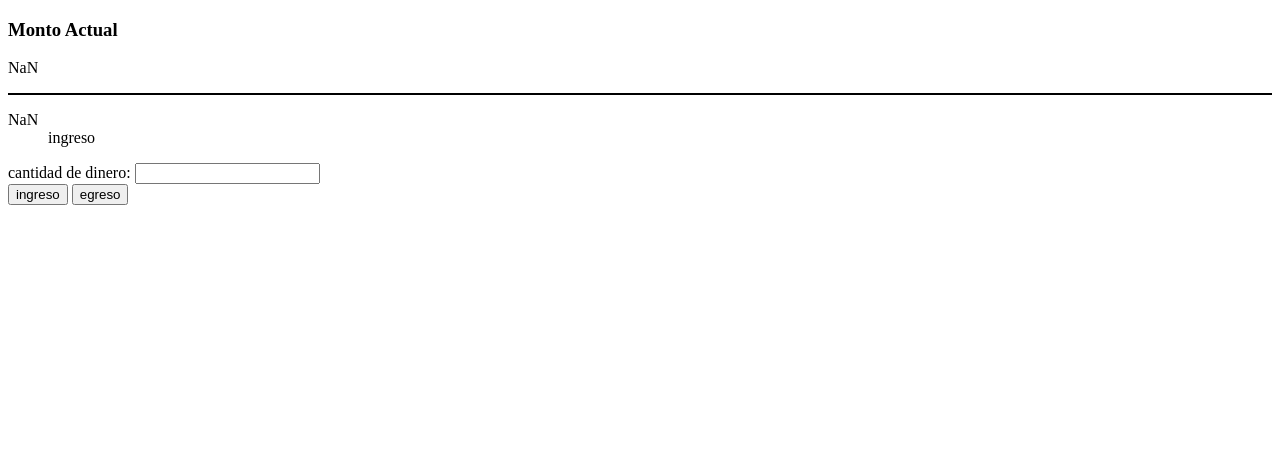
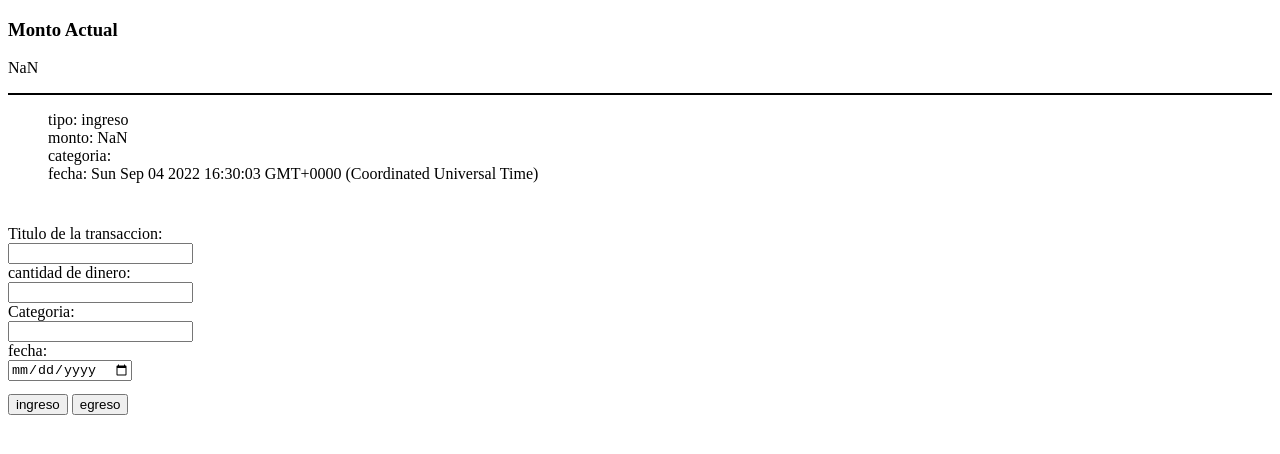
Before and after one commit to DwijanX/PocketGuarda-PracticaIngeSoft, a website with bundled scripts: page index.html in a window 1280 px wide. Both pictures are taken after a click on the button "ingreso". Built offline with nearby package versions, Linux system fonts and the light colour scheme.

Commit message:
added some input fields and deployed on transaction list

```diff
--- a/Source/TransactionManager.js
+++ b/Source/TransactionManager.js
@@ -13,16 +13,24 @@ function LoadPhantom(TransacionListBlock)
 {
     TransacionList.innerHTML='<img src="./Assets/Fantasmin.png" alt="Fantasma">'
 }
-function getHtmldtTransaction(monto,tipo)
+function getHtmldtTransaction(Transaction)
 {
-    return "<dt>"+monto+"</dt>"+"<dd>"+tipo+"</dd>";
+    let ans='<dt><span id="title">'+Transaction["titulo"]+'</span></dt>'
+    Object.keys(Transaction).forEach((TransactionField)=>
+    {
+        if (TransactionField!="titulo")
+        {
+            ans+="<dd>"+TransactionField+": "+Transaction[TransactionField]+"</dd>"
+        }
+    })
+    return ans;
 }
 function getTransactionListHTMLAnswer()
 {
     let InnerHtmlans="<dl>"
     for(let i=0;i<TransactionsList.length;i++)
     {
-        InnerHtmlans+=getHtmldtTransaction(TransactionsList[i]["monto"],TransactionsList[i]["tipo"])
+        InnerHtmlans+=getHtmldtTransaction(TransactionsList[i])
     }
     if (InnerHtmlans!="<dl>")
     {
@@ -57,9 +65,9 @@ function updateMonto(transaccion, bloqueMonto)
     }
     bloqueMonto.innerHTML = montoActual;
 }
-function addTransaction(monto, tipo, bloqueMonto,TransactionListBlock)
+function addTransaction(monto, tipo,titulo,categoria,fecha, bloqueMonto,TransactionListBlock)
 {
-    let dict = {'tipo':tipo,'monto':monto}
+    let dict = {'tipo':tipo,'monto':monto,'titulo':titulo,'categoria':categoria,'fecha':fecha}
     updateMonto(dict, bloqueMonto)
     TransactionsList.push(dict)
     loadTransactions(TransactionListBlock)
--- a/Source/presenter.js
+++ b/Source/presenter.js
@@ -2,26 +2,32 @@ import {getMonto, addTransaction,loadTransactions} from "./TransactionManager.js
 
 const ingreso = document.querySelector("#ingreso");
 const egreso = document.querySelector("#egreso");
+const CampoMonto = document.getElementById("MontoField");
 
-const transaccion = document.querySelector("#transaccion");
-const CampoMonto = document.getElementById("MontoField");
 const TransacionList = document.getElementById("TransacionList");
+const montoTransaccion = document.querySelector("#montoTransaccion");
+const tituloTransaccion = document.querySelector("#tituloTransaccion");
+const categoriaInput = document.getElementById("categoriaInput");
+const fechaInput = document.getElementById("fechaInput");
+
+
+function addNewTransaction(type)
+{
+    let dinero = Number.parseInt(montoTransaccion.value)
+    let titulo = tituloTransaccion.value
+    let categoria = categoriaInput.value
+    let fecha = Date(fechaInput.value)
+    addTransaction(dinero,type,titulo,categoria,fecha,CampoMonto,TransacionList)
+}
 
 ingreso.addEventListener("click", (event) => {
     event.preventDefault();
-
-    let dinero = Number.parseInt(transaccion.value)
-    addTransaction(dinero,"ingreso",CampoMonto,TransacionList)
-
+    addNewTransaction("ingreso")
 });
 
 egreso.addEventListener("click", (event) => {
     event.preventDefault();
-
-    let dinero = Number.parseFloat(transaccion.value)
-    addTransaction(dinero,"egreso",CampoMonto,TransacionList)
-
-
+    addNewTransaction("egreso")
 });
 
 function LoadFunction()
--- a/index.html
+++ b/index.html
@@ -17,10 +17,17 @@
         <section id="TransacionList">
 
         </section>
-        <section id="transaccionTotal">
-            <label for="transaccion">cantidad de dinero:</label>
-            <input type="number" id="transaccion" />
+        <section id="transaccionInputFields">
+            <label for="tituloTransaccion">Titulo de la transaccion:</label>
+            <input type="text" id="tituloTransaccion" />
+            <label for="montoTransaccion">cantidad de dinero:</label>
+            <input type="number" id="montoTransaccion" />
+            <label for="categoriaInput">Categoria:</label>
+            <input type="text" id="categoriaInput" />
+            <label for="fechaInput">fecha:</label>
+            <input type="date" id="fechaInput" />
         </section>
+
         <section id="ButtonsTransaction">
             <button id="ingreso">ingreso</button>
             <button id="egreso">egreso</button>
--- a/styles.css
+++ b/styles.css
@@ -7,3 +7,16 @@ img
     border-bottom:2px solid black;
     margin-bottom: 10px;
 }
+#transaccionInputFields
+{
+    display: flex;
+    flex-direction: column;
+    align-items:  flex-start ;
+    padding-top: 2%;
+    padding-bottom: 1%;
+}
+#title
+{
+    font-size: larger;
+    font-weight: bold;
+}
```
